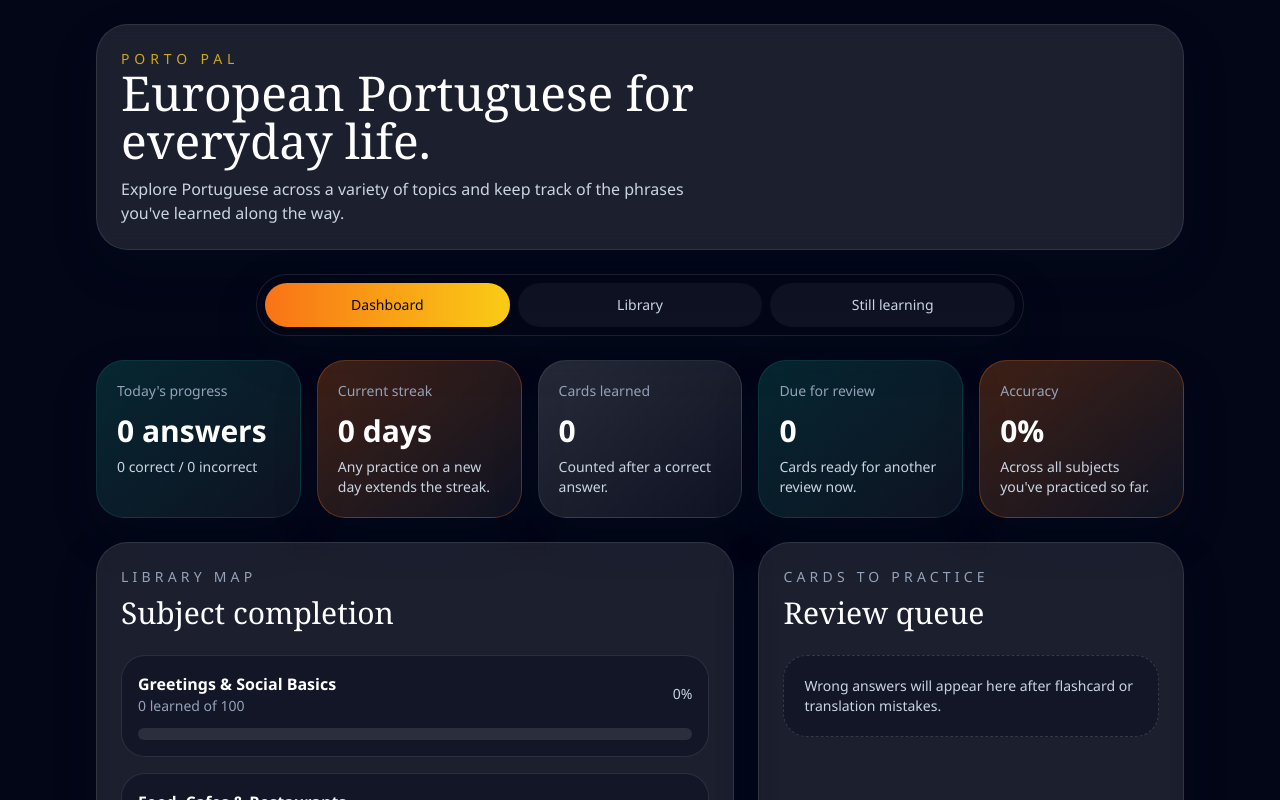
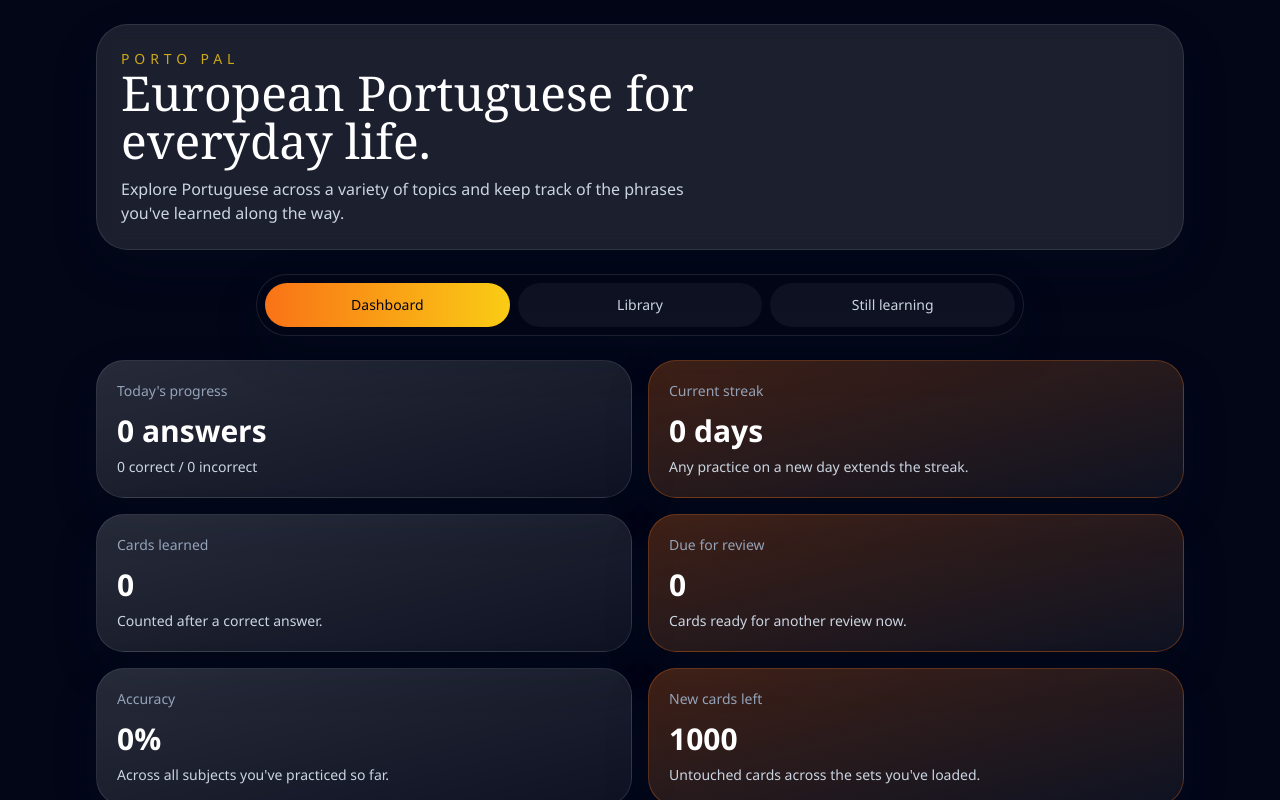
Before and after one commit to markanthonydt/porto-pal, a React (Vite) app: page /#/dashboard in a window 1280 px wide. Shown: the top 800 px of the page. Built offline with nearby package versions, Linux system fonts and the light colour scheme.

Commit message:
Refine dashboard summary cards

```diff
--- a/src/pages/DashboardPage.jsx
+++ b/src/pages/DashboardPage.jsx
@@ -3,15 +3,17 @@ import { useProgress } from '../context/ProgressContext';
 
 export default function DashboardPage() {
   const { progress, metrics } = useProgress();
+  const totalNewCards = metrics.setMetrics.reduce((sum, set) => sum + set.newCount, 0);
 
   return (
     <div className="grid gap-6">
-      <section className="grid gap-4 sm:grid-cols-2 xl:grid-cols-5">
-        <StatCard label="Today's progress" value={`${metrics.answersToday} answers`} hint={`${metrics.todayStats.correct} correct / ${metrics.todayStats.incorrect} incorrect`} tone="sea" />
+      <section className="grid gap-4 sm:grid-cols-2">
+        <StatCard label="Today's progress" value={`${metrics.answersToday} answers`} hint={`${metrics.todayStats.correct} correct / ${metrics.todayStats.incorrect} incorrect`} />
         <StatCard label="Current streak" value={`${progress.streak} day${progress.streak === 1 ? '' : 's'}`} hint="Any practice on a new day extends the streak." tone="coral" />
         <StatCard label="Cards learned" value={metrics.cardsLearned} hint="Counted after a correct answer." />
-        <StatCard label="Due for review" value={metrics.dueToday} hint="Cards ready for another review now." tone="sea" />
-        <StatCard label="Accuracy" value={`${metrics.accuracy}%`} hint="Across all subjects you've practiced so far." tone="coral" />
+        <StatCard label="Due for review" value={metrics.dueToday} hint="Cards ready for another review now." tone="coral" />
+        <StatCard label="Accuracy" value={`${metrics.accuracy}%`} hint="Across all subjects you've practiced so far." />
+        <StatCard label="New cards left" value={totalNewCards} hint="Untouched cards across the sets you've loaded." tone="coral" />
       </section>
 
       <section className="grid gap-6 lg:grid-cols-[1.2fr,0.8fr]">
```
